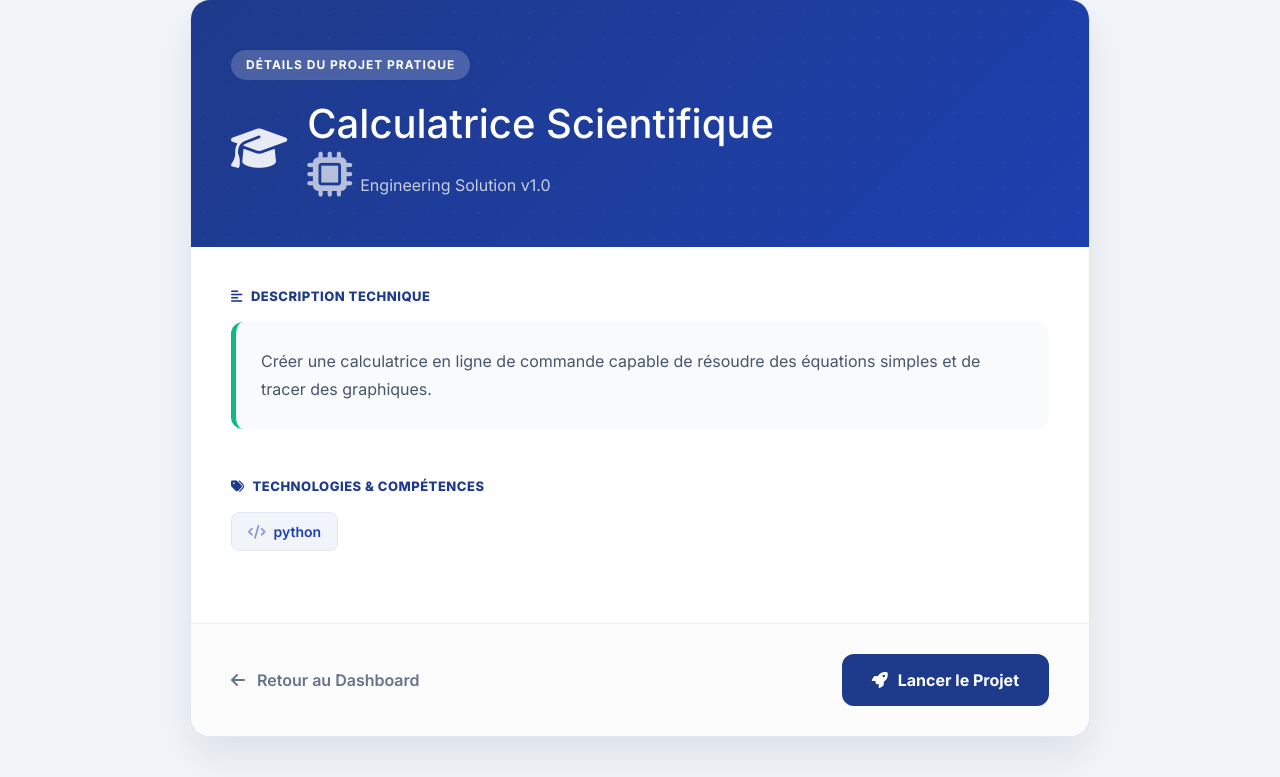
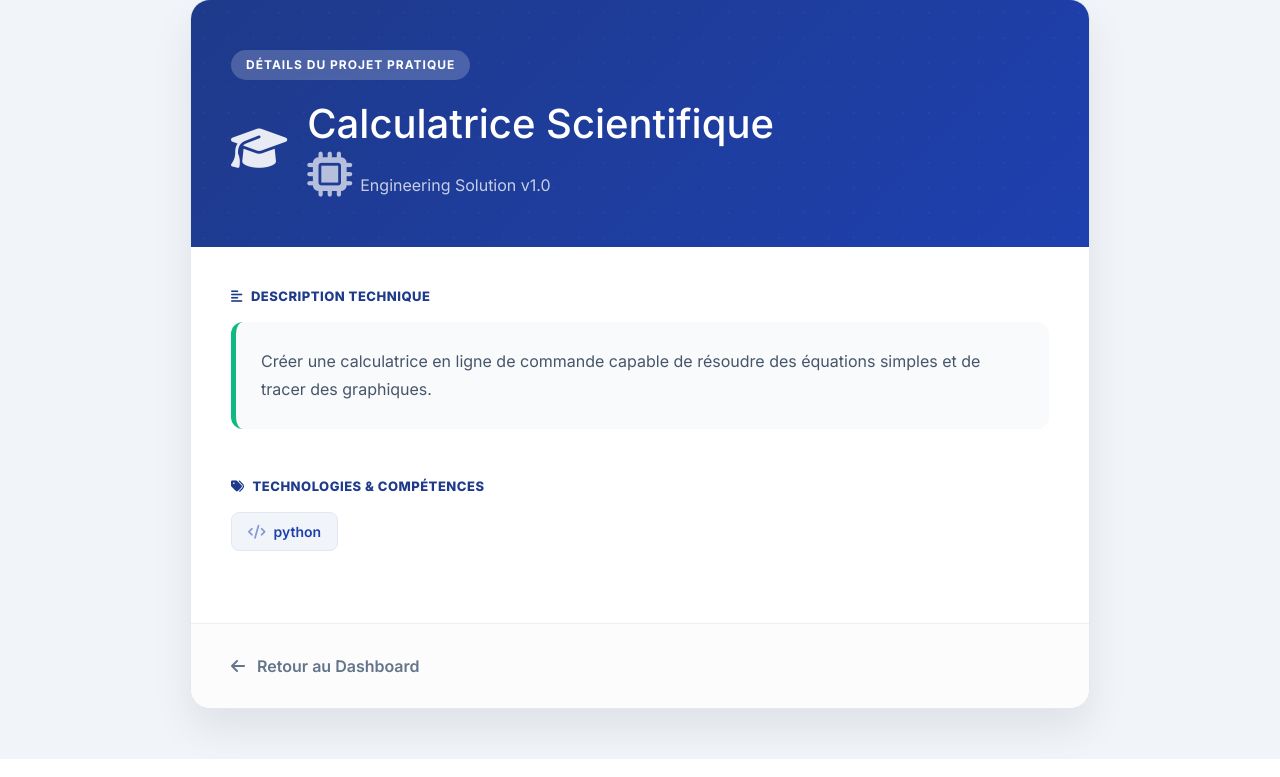
Before and after one commit to Basma-ElHachmi/Digital-creativity, a Django app: page /project/1/ in a window 1280 px wide. Shown: the part 41-818 px from the top of the page. Run offline with Django 5.2, Linux system fonts and the light colour scheme; a user stored in the database is signed in; data comes from the database, SQL or seed files in the repository.

Commit message:
Suppression du bouton Lancer le Projet dans les détails

```diff
--- a/core/templates/project_detail.html
+++ b/core/templates/project_detail.html
@@ -35,7 +35,6 @@
             margin: auto;
         }
 
-        /* HEADER BLEU ROYAL AVEC CHAPEAU */
         .project-header {
             background: linear-gradient(135deg, var(--eng-blue) 0%, var(--eng-blue-dark) 100%);
             color: white;
@@ -76,7 +75,6 @@
             color: rgba(255,255,255,0.9);
         }
 
-        /* CONTENU DU PROJET */
         .project-body {
             padding: 40px;
         }
@@ -115,35 +113,13 @@
             border: 1px solid #e2e8f0;
         }
 
-        /* ACTIONS */
         .project-footer {
             padding: 30px 40px;
             background: #fcfcfc;
             border-top: 1px solid #eee;
             display: flex;
-            justify-content: space-between;
+            justify-content: flex-start; /* Aligné à gauche maintenant */
             align-items: center;
-        }
-
-        .btn-action-eng {
-            background: var(--eng-blue);
-            color: white;
-            padding: 14px 30px;
-            border-radius: 12px;
-            font-weight: 700;
-            text-decoration: none;
-            transition: 0.3s;
-            display: flex;
-            align-items: center;
-            gap: 10px;
-            border: none;
-        }
-
-        .btn-action-eng:hover {
-            background: var(--electric-blue);
-            transform: translateY(-2px);
-            box-shadow: 0 10px 20px rgba(37, 99, 235, 0.2);
-            color: white;
         }
 
         .back-link {
@@ -193,10 +169,7 @@
             <a href="{% url 'home' %}" class="back-link">
                 <i class="fas fa-arrow-left me-2"></i> Retour au Dashboard
             </a>
-            <button class="btn-action-eng">
-                <i class="fas fa-rocket"></i> Lancer le Projet
-            </button>
-        </div>
+            </div>
     </div>
 
 </body>
```
